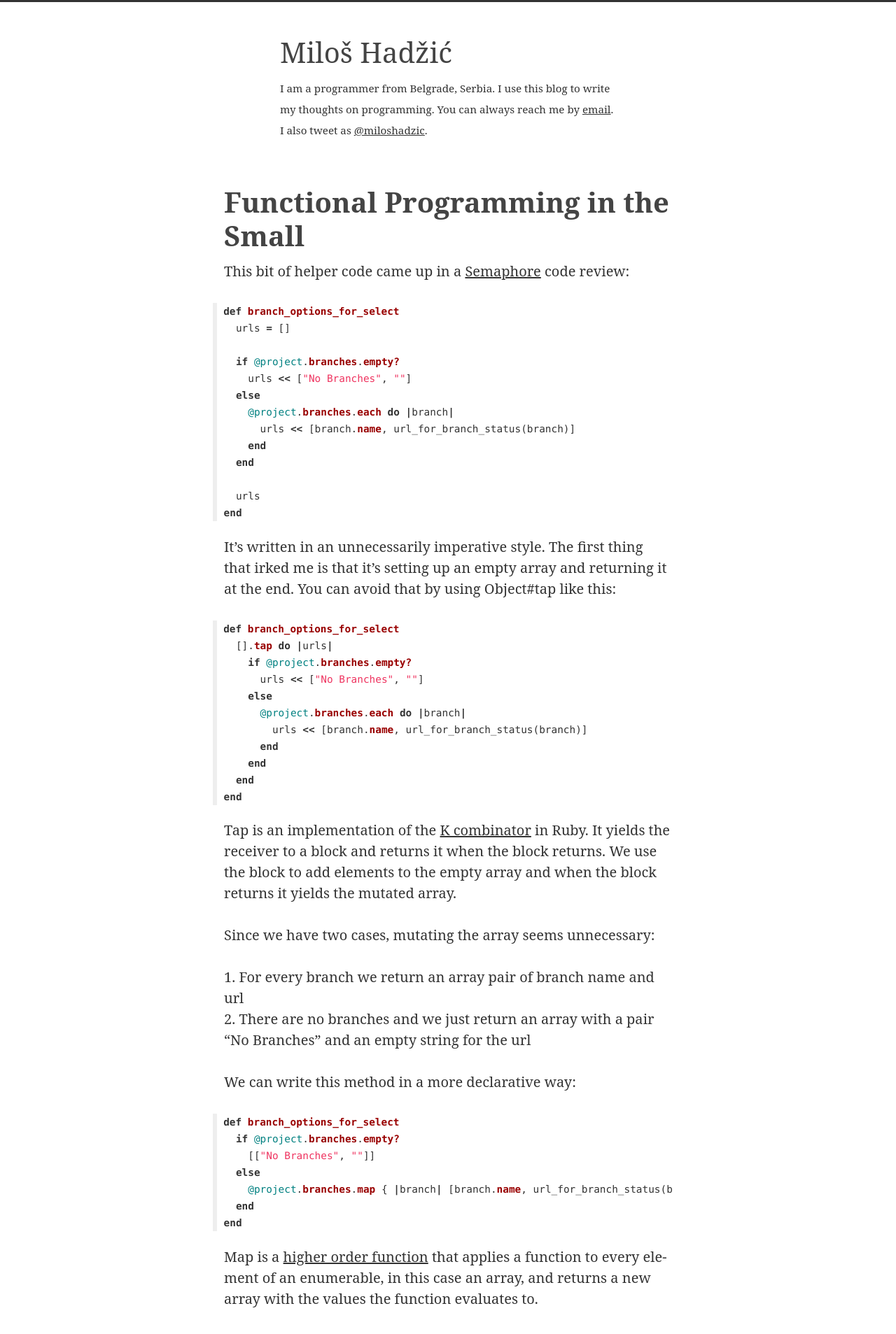
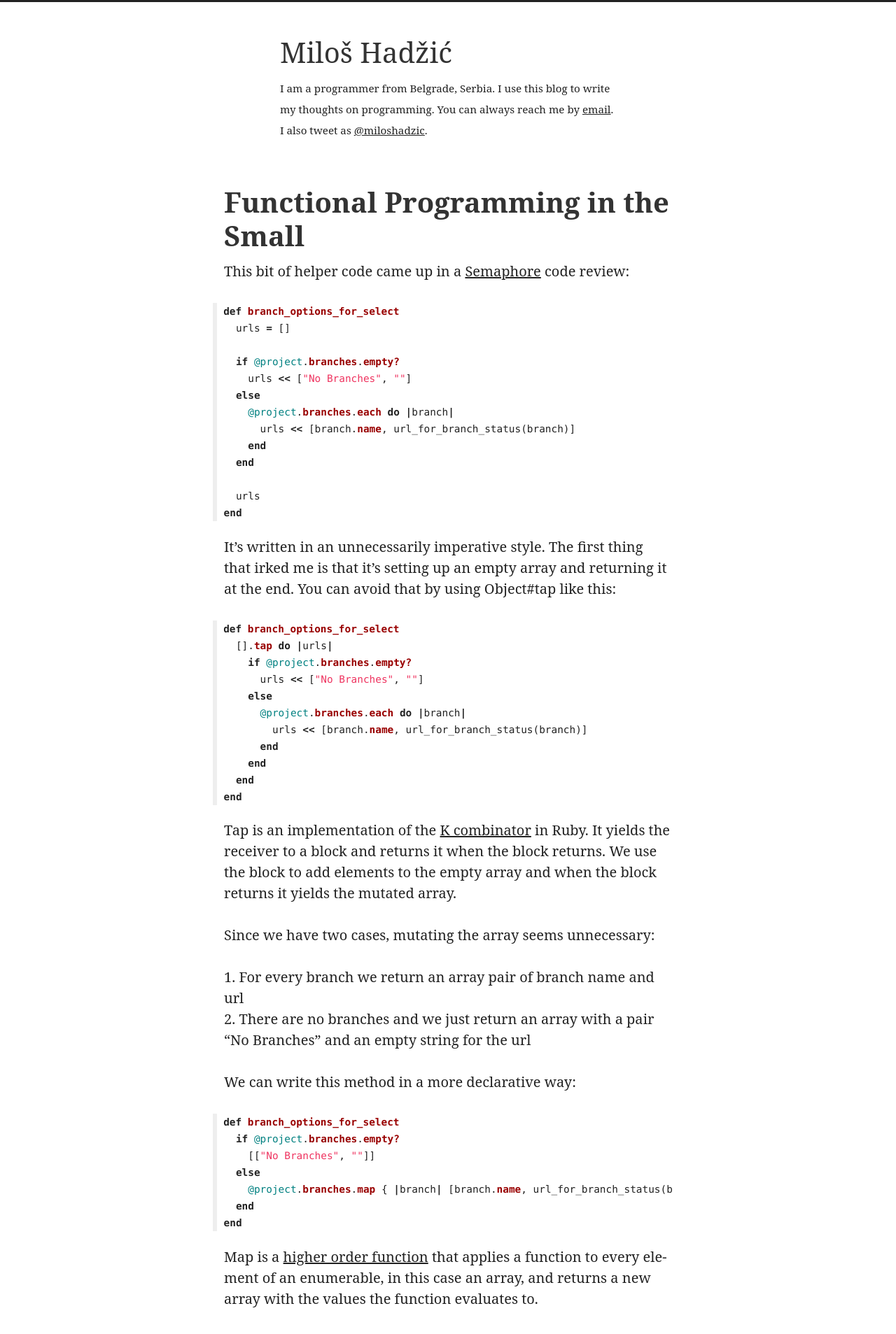
Before and after one commit to miloshadzic/miloshadzic.github.com, a Jekyll site: the page built from index.html, in a window 1280 px wide. Shown: the top 1907 px of the page at 70% size. Built offline with Jekyll 4.4.1, drawn with Linux system fonts in a browser that asks for light colours; Markdown is read by kramdown in place of the engine named in the settings.

```diff
--- a/resources/css/style.css
+++ b/resources/css/style.css
@@ -27,9 +27,9 @@ body {
   font-size: 125%;
   line-height: 1.5em;
   font-family: "ff-meta-serif-web-pro-1","ff-meta-serif-web-pro-2","serif";
-  color: #333333;
+  color: #222222;
   hyphens: auto;
-  border-top: 0.2rem #333333 solid;
+  border-top: 0.2rem #222222 solid;
   text-rendering: optimizeLegibility;
   -webkit-font-smoothing: antialiased; }
 
@@ -46,11 +46,11 @@ q:before, q:after {
 
 ::-moz-selection {
   color: white;
-  background: #333333; }
+  background: #222222; }
 
 ::selection {
   color: white;
-  background: #333333; }
+  background: #222222; }
 
 table {
   border-collapse: collapse;
@@ -67,7 +67,7 @@ p {
   hyphens: auto; }
 
 h1 {
-  color: #444444;
+  color: #333333;
   font-size: 2.5rem;
   font-weight: bold;
   line-height: 3rem;
@@ -88,18 +88,18 @@ pre, code {
   line-height: 1.5rem;
   margin-left: -1rem;
   padding-left: 0.6rem;
-  border-left: 0.4rem solid #eee; }
+  border-left: 0.4rem solid #eeeeee; }
 
 hr {
   margin-top: 3.2rem;
   margin-bottom: 1.5rem;
   border: 0;
-  border-bottom: 2px #eee solid;
+  border-bottom: 2px #eeeeee solid;
   width: 20rem; }
 
 time {
   font-size: 0.95rem;
-  color: #666666;
+  color: #555555;
   font-style: italic;
   line-height: 1.5rem;
   margin-bottom: 1.5rem; }
@@ -161,18 +161,17 @@ footer {
   margin-top: 3.2em;
   padding-top: 1.5em;
   padding-bottom: 1.5em;
-  border-top: 1px solid #ccc;
-  background: #eee;
+  border-top: 1px solid #cccccc;
+  background: #f6f6f5;
   width: 100%;
   text-align: center; }
 
 footer a {
   color: #333333;
-  border: 2px #eee dotted;
+  font-weight: bold;
   text-decoration: none;
   -moz-transition: border 0.3s ease-in;
-  -webkit-transition: border 0.3s ease-in;
-  font-weight: bold; }
+  -webkit-transition: border 0.3s ease-in; }
 
 .meta {
   float: left; }
```
Also changed, not shown: resources/sass/style.scss (+8 -12 lines).
